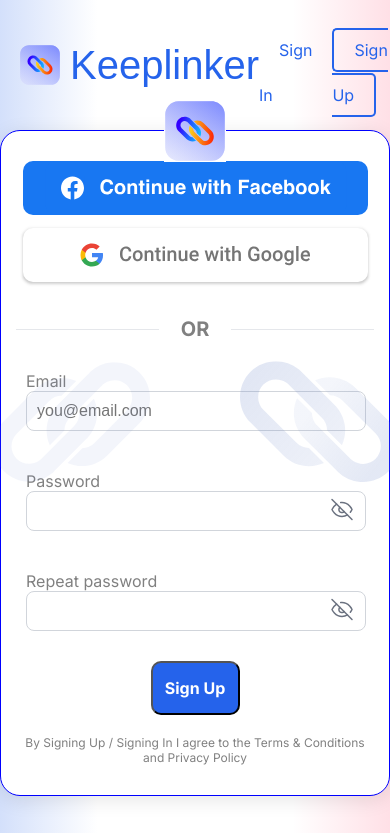
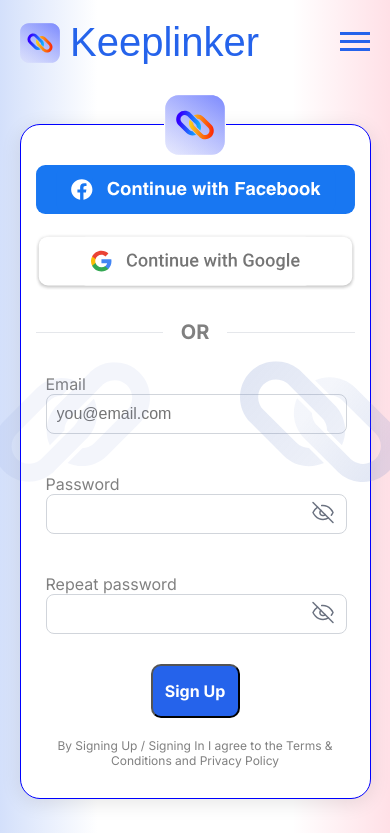
Before and after one commit to intotheabyss999/keeplinker, a plain HTML site: page signup.html in a window 390 px wide. Shown: the top 833 px of the page. Drawn offline with Linux system fonts and the light colour scheme; a web font is replaced by a local one.

Commit message:
Add files via upload

```diff
--- a/main.css
+++ b/main.css
@@ -935,11 +935,17 @@ nav ul li a:hover {
     }
 
     body {
+        /* background: linear-gradient(to right,
+            rgba(37, 99, 235, 0.2) 0%,
+            rgba(255, 255, 255, 0.1) 30%,
+            rgba(255, 255, 255, 0.1) 70%,
+            rgba(255, 99, 132, 0.2) 100%); */
+
         background: linear-gradient(to right,
             rgba(37, 99, 235, 0.2) 0%,
             rgba(255, 255, 255, 0.1) 30%,
-            rgba(255, 255, 255, 0.1) 70%,
-            rgba(255, 99, 132, 0.2) 100%);
+            rgba(255, 255, 255, 0.1) 100%);
+        overflow-x: hidden; /* Добавьте эту строку */
     }
 
     .desktop-nav {
@@ -955,7 +961,8 @@ nav ul li a:hover {
         height: auto;    }
 
     .container {
-        padding: 20px 20px;
+        padding: 10px 20px; /* Уменьшите вертикальный padding */
+
     }
 
     .first-line {
@@ -1049,14 +1056,23 @@ nav ul li a:hover {
 
     .content {
         display: ruby-text;
-        margin-top: 0px;
+        margin-top: 10%;
     }
 
     .centered-text {
-        margin-top: 10%;
+        margin-top: 0; /* Уберите верхний отступ */
     }
 
+    .signup-form {
+        margin: 10% 5%;
+    }
+
+    .social-btn img {
+        margin-top: 3%;
+    }
 }
+
+
 
 
 @media (max-width: 480px) {
--- a/signup.html
+++ b/signup.html
@@ -14,12 +14,29 @@
                 <img src="img/logo.svg" alt="Keeplinker Logo" class="logo">
                 <span class="keeplinker">Keeplinker</span>
             </div>
-            <nav>
+             <!-- Существующая навигация (будет скрыта на мобильных устройствах) -->
+             <nav class="desktop-nav">
                 <ul>
-                    <li class="btn"><a href="#">Sign In</a></li>
-                    <li class="btn sign-up"><a href="#">Sign Up</a></li>
+                    <li class="btn"><a href="/signin.html">Sign In</a></li>
+                    <li class="btn sign-up"><a href="/signup.html">Sign Up</a></li>
                 </ul>
             </nav>
+
+            <!-- Новое бургер-меню (будет показано только на мобильных устройствах) -->
+            <div class="burger-menu">
+                <div class="burger-icon" onclick="toggleMobileNav()">
+                    <span></span>
+                    <span></span>
+                    <span></span>
+                </div>
+                <nav class="mobile-nav">
+                    <ul>
+                        <li><a href="/signin.html">Sign In</a></li>
+                        <li><a href="/signup.html">Sign Up</a></li>
+                        <!-- Добавьте другие пункты меню при необходимости -->
+                    </ul>
+                </nav>
+            </div>
         </header>
 
         <div class="signup-form">
```
Also changed, not shown: signin.html (+12 -3 lines).
